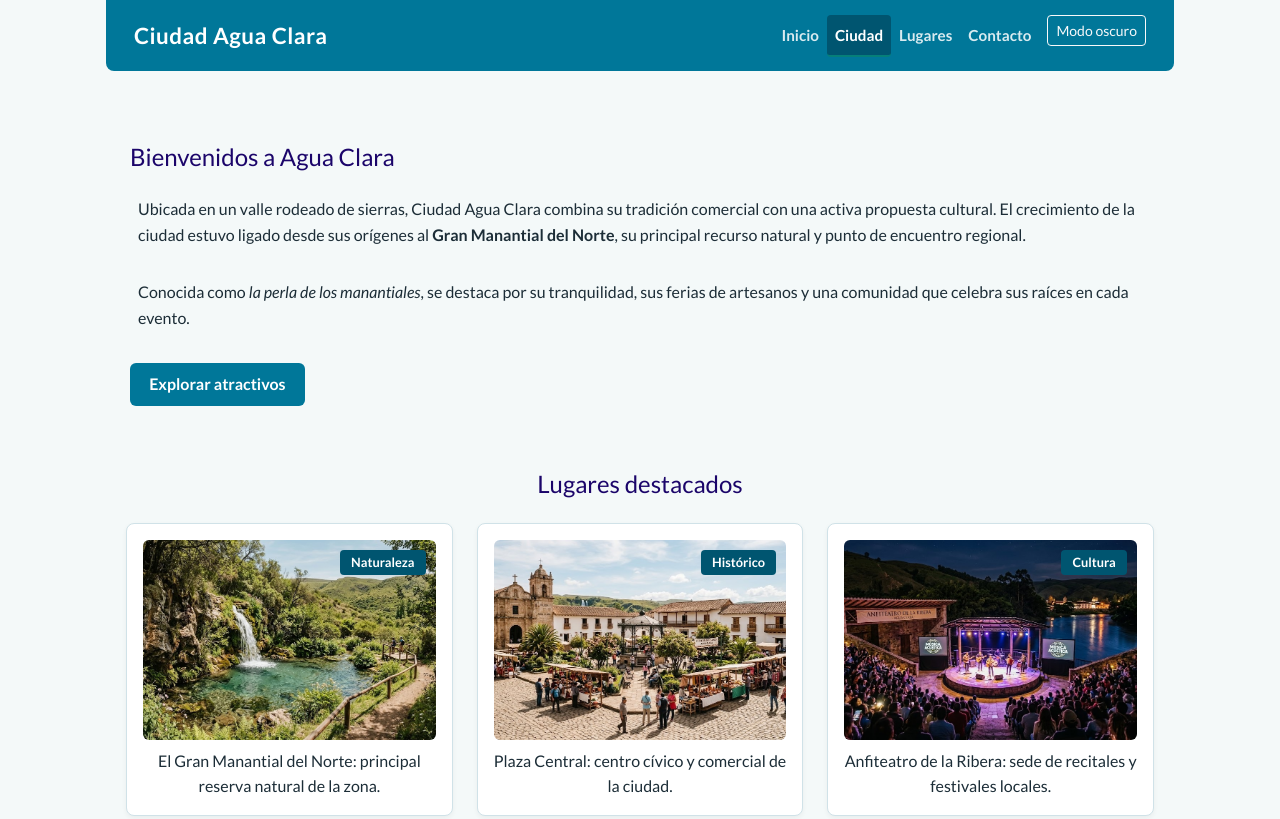
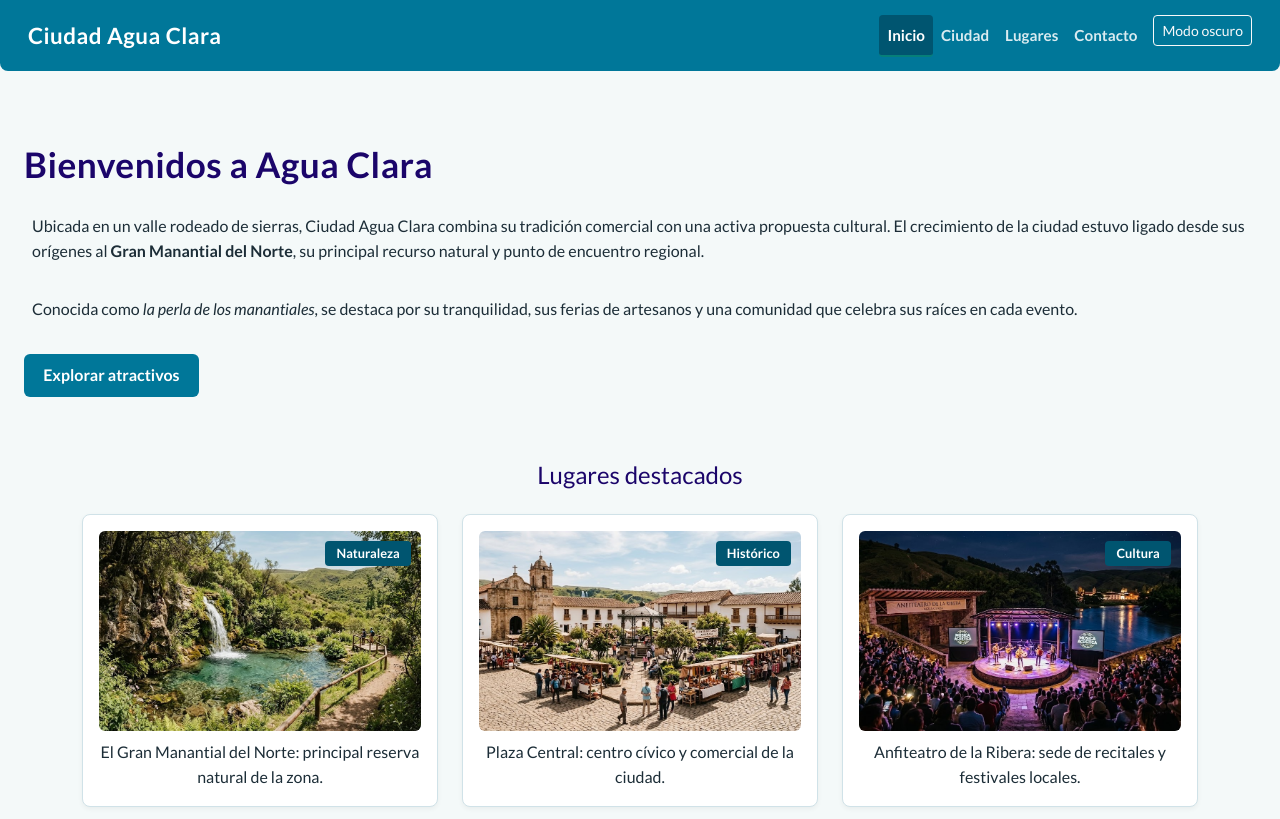
Before and after one commit to Gaby-L33/LI1-2C2026-Grupo1, a plain HTML site: page index.html in a window 1280 px wide. Shown: the top 819 px of the page. Drawn offline with nearby package versions, Linux system fonts and the light colour scheme.

Commit message:
fix: agrega h1 en cada pagina, quita max-width del body y corrige active en navbar

```diff
--- a/css/estilos.css
+++ b/css/estilos.css
@@ -27,9 +27,6 @@ body {
     line-height: 1.6;
     background-color: var(--color-fondo);
     color: var(--color-texto);
-    max-width: 1100px;
-    margin: 0 auto;
-    padding: 0 1rem;
 }
 
 /* header */
@@ -45,11 +42,11 @@ main {
 
 /* headings */
 h1 {
-    color: var(--color-texto-claro);
-    font-size: 2rem;
+    color: var(--color-texto-oscuro);
+    font-size: 2.2rem;
     font-weight: 700;
     letter-spacing: 0.5px;
-    margin-bottom: 1rem;
+    margin-bottom: 1.2rem;
 }
 
 h2 {
--- a/index.html
+++ b/index.html
@@ -24,10 +24,10 @@
                 <div class="collapse navbar-collapse" id="menuPrincipal">
                     <ul class="navbar-nav ms-auto mb-2 mb-lg-0">
                         <li class="nav-item">
-                            <a class="nav-link" href="index.html">Inicio</a>
+                            <a class="nav-link active" href="index.html">Inicio</a>
                         </li>
                         <li class="nav-item">
-                            <a class="nav-link active" href="ciudad.html">Ciudad</a>
+                            <a class="nav-link" href="ciudad.html">Ciudad</a>
                         </li>
                         <li class="nav-item">
                             <a class="nav-link" href="lugares.html">Lugares</a>
@@ -47,7 +47,7 @@
     <main>
         <!-- presentacion -->
         <section>
-            <h2>Bienvenidos a Agua Clara</h2>
+            <h1>Bienvenidos a Agua Clara</h1>
             <p>Ubicada en un valle rodeado de sierras, Ciudad Agua Clara combina su tradición comercial con una activa propuesta cultural. El crecimiento de la ciudad estuvo ligado desde sus orígenes al <strong>Gran Manantial del Norte</strong>, su principal recurso natural y punto de encuentro regional.</p>
             <p>Conocida como <em>la perla de los manantiales</em>, se destaca por su tranquilidad, sus ferias de artesanos y una comunidad que celebra sus raíces en cada evento.</p>
             <a href="lugares.html" class="btn btn-turismo mt-2">Explorar atractivos</a>
```
Also changed, not shown: ciudad.html (+1 -1 lines), contacto.html (+3 -3 lines), lugares.html (+3 -3 lines).
